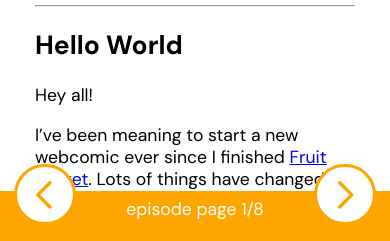
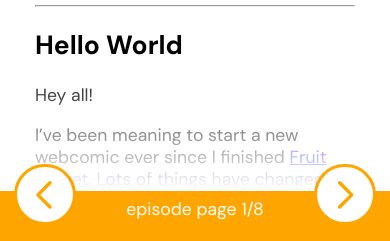
Before and after one commit to smar152/home-queer-home, a Next.js app: page /season/1/episode/1/page/1 in a window 390 px wide. Shown: the part 593-834 px from the top of the page. Built offline with nearby package versions, Linux system fonts and the light colour scheme.

Commit message:
Mobile Fade Out bottom of screen

```diff
--- a/Components/ComicPage.js
+++ b/Components/ComicPage.js
@@ -131,6 +131,22 @@ const StError = styled.div``;
 const StPageTitle = styled("h2")``;
 
 const StPostContent = styled("div")``;
+
+const StShaddow = styled("div")`
+  display: none;
+  @media (max-width: 768px) {
+    display: flex;
+    align-items: center;
+    justify-content: space-between;
+    background: rgb(2,0,36);
+    background: linear-gradient(180deg, rgba(2,0,36,0) 0%, rgba(255,255,255,1) 100%);
+    height: 130px;
+    z-index: 242343;
+    position: fixed;
+    bottom: 60px;
+    width: 100%;
+    padding-bottom: 25px;
+`
 
 const StMobilePageNavigation = styled("div")`
   display: none;
@@ -279,6 +295,7 @@ const ComicPage = (props) => {
           </>
         )}
       </StPostContainer>
+      <StShaddow></StShaddow>
       <StMobilePageNavigation>
         <StLink
           key="prevPageLink"
```
